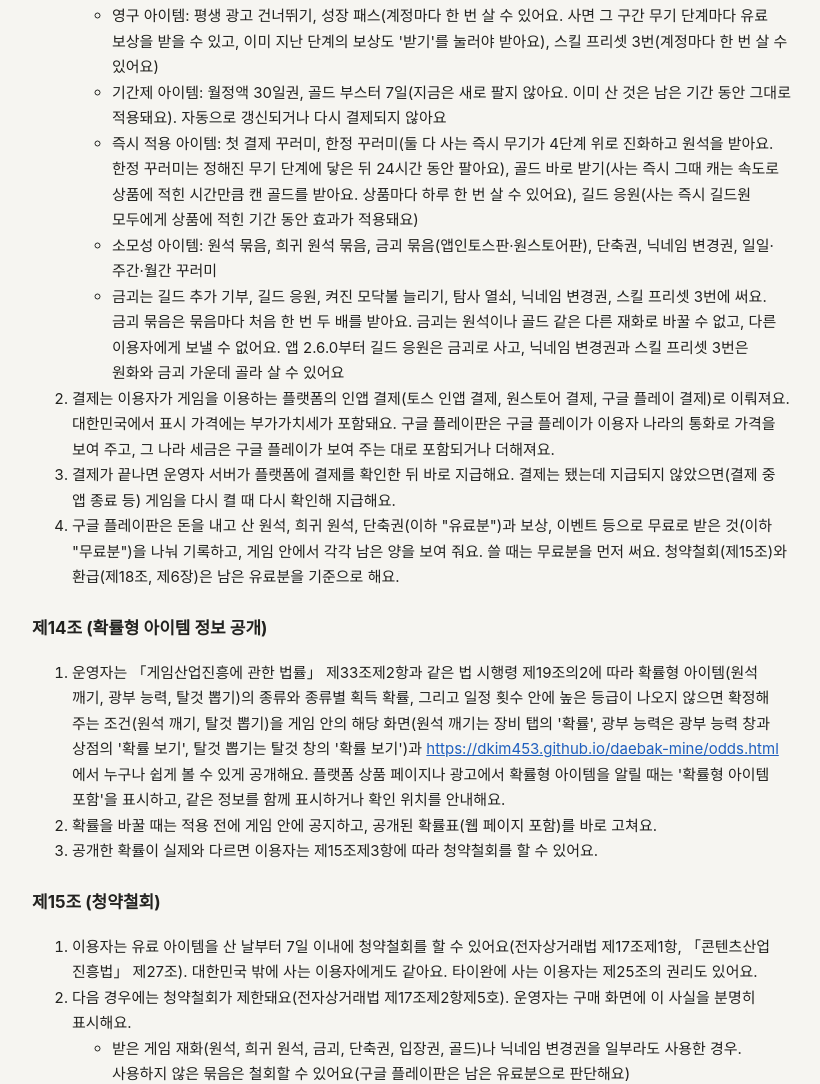
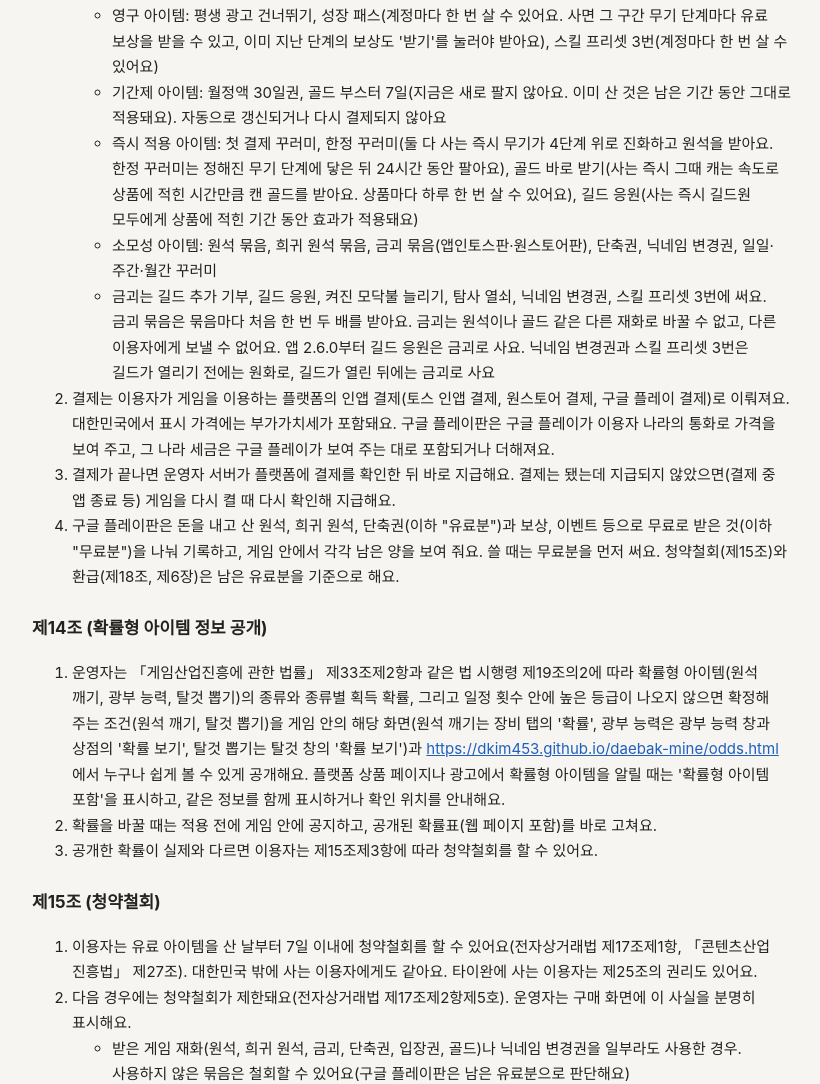
Before and after one commit to dkim453/dkim453.github.io, a plain HTML site: page daebak-mine/terms.ko.html in a window 1280 px wide. Shown: the part 3718-4802 px from the top of the page, without its empty margins (228-1048 px from the left). Drawn offline with Linux system fonts and the light colour scheme.

Commit message:
보물캐기 약관(.ko) 13조 금괴 글: 닉네임 변경권·프리셋 3번은 길드 전 원화, 길드 뒤 금괴

```diff
--- a/daebak-mine/terms.ko.html
+++ b/daebak-mine/terms.ko.html
@@ -43,7 +43,7 @@ a{color:#1f5fbf}
 <ol><li>이용자가 제10조제2항이나 제11조를 위반하면 운영자는 위반의 정도에 따라 부정하게 얻은 아이템 회수, 순위·대결 제외, 기간 또는 영구 이용 제한 등 필요한 조치를 할 수 있어요.</li><li>이용자는 <a href="mailto:aucuaglabs@gmail.com">aucuaglabs@gmail.com</a>로 이의를 제기할 수 있어요. 이의가 정당하면 바로 조치를 풀어요.</li><li>구글 플레이판에서는 기간을 정한 이용 제한(제10조제3항의 채팅 정지 포함)이 한 번에 7일을 넘지 않아요.</li><li>타이완에 사는 이용자에 대한 조치는 제25조에 따라 더 제한돼요.</li></ol>
 <h2>제4장 유료 아이템</h2>
 <h3>제13조 (유료 아이템의 종류와 구매)</h3>
-<ol><li>유료 아이템은 다음과 같아요. 상품별 가격, 내용, 이용 기간은 구매 화면에 표시해요.</li><ul><li>영구 아이템: 평생 광고 건너뛰기, 성장 패스(계정마다 한 번 살 수 있어요. 사면 그 구간 무기 단계마다 유료 보상을 받을 수 있고, 이미 지난 단계의 보상도 '받기'를 눌러야 받아요), 스킬 프리셋 3번(계정마다 한 번 살 수 있어요)</li><li>기간제 아이템: 월정액 30일권, 골드 부스터 7일(지금은 새로 팔지 않아요. 이미 산 것은 남은 기간 동안 그대로 적용돼요). 자동으로 갱신되거나 다시 결제되지 않아요</li><li>즉시 적용 아이템: 첫 결제 꾸러미, 한정 꾸러미(둘 다 사는 즉시 무기가 4단계 위로 진화하고 원석을 받아요. 한정 꾸러미는 정해진 무기 단계에 닿은 뒤 24시간 동안 팔아요), 골드 바로 받기(사는 즉시 그때 캐는 속도로 상품에 적힌 시간만큼 캔 골드를 받아요. 상품마다 하루 한 번 살 수 있어요), 길드 응원(사는 즉시 길드원 모두에게 상품에 적힌 기간 동안 효과가 적용돼요)</li><li>소모성 아이템: 원석 묶음, 희귀 원석 묶음, 금괴 묶음(앱인토스판·원스토어판), 단축권, 닉네임 변경권, 일일·주간·월간 꾸러미</li><li>금괴는 길드 추가 기부, 길드 응원, 켜진 모닥불 늘리기, 탐사 열쇠, 닉네임 변경권, 스킬 프리셋 3번에 써요. 금괴 묶음은 묶음마다 처음 한 번 두 배를 받아요. 금괴는 원석이나 골드 같은 다른 재화로 바꿀 수 없고, 다른 이용자에게 보낼 수 없어요. 앱 2.6.0부터 길드 응원은 금괴로 사고, 닉네임 변경권과 스킬 프리셋 3번은 원화와 금괴 가운데 골라 살 수 있어요</li></ul><li>결제는 이용자가 게임을 이용하는 플랫폼의 인앱 결제(토스 인앱 결제, 원스토어 결제, 구글 플레이 결제)로 이뤄져요. 대한민국에서 표시 가격에는 부가가치세가 포함돼요. 구글 플레이판은 구글 플레이가 이용자 나라의 통화로 가격을 보여 주고, 그 나라 세금은 구글 플레이가 보여 주는 대로 포함되거나 더해져요.</li><li>결제가 끝나면 운영자 서버가 플랫폼에 결제를 확인한 뒤 바로 지급해요. 결제는 됐는데 지급되지 않았으면(결제 중 앱 종료 등) 게임을 다시 켤 때 다시 확인해 지급해요.</li><li>구글 플레이판은 돈을 내고 산 원석, 희귀 원석, 단축권(이하 "유료분")과 보상, 이벤트 등으로 무료로 받은 것(이하 "무료분")을 나눠 기록하고, 게임 안에서 각각 남은 양을 보여 줘요. 쓸 때는 무료분을 먼저 써요. 청약철회(제15조)와 환급(제18조, 제6장)은 남은 유료분을 기준으로 해요.</li></ol>
+<ol><li>유료 아이템은 다음과 같아요. 상품별 가격, 내용, 이용 기간은 구매 화면에 표시해요.</li><ul><li>영구 아이템: 평생 광고 건너뛰기, 성장 패스(계정마다 한 번 살 수 있어요. 사면 그 구간 무기 단계마다 유료 보상을 받을 수 있고, 이미 지난 단계의 보상도 '받기'를 눌러야 받아요), 스킬 프리셋 3번(계정마다 한 번 살 수 있어요)</li><li>기간제 아이템: 월정액 30일권, 골드 부스터 7일(지금은 새로 팔지 않아요. 이미 산 것은 남은 기간 동안 그대로 적용돼요). 자동으로 갱신되거나 다시 결제되지 않아요</li><li>즉시 적용 아이템: 첫 결제 꾸러미, 한정 꾸러미(둘 다 사는 즉시 무기가 4단계 위로 진화하고 원석을 받아요. 한정 꾸러미는 정해진 무기 단계에 닿은 뒤 24시간 동안 팔아요), 골드 바로 받기(사는 즉시 그때 캐는 속도로 상품에 적힌 시간만큼 캔 골드를 받아요. 상품마다 하루 한 번 살 수 있어요), 길드 응원(사는 즉시 길드원 모두에게 상품에 적힌 기간 동안 효과가 적용돼요)</li><li>소모성 아이템: 원석 묶음, 희귀 원석 묶음, 금괴 묶음(앱인토스판·원스토어판), 단축권, 닉네임 변경권, 일일·주간·월간 꾸러미</li><li>금괴는 길드 추가 기부, 길드 응원, 켜진 모닥불 늘리기, 탐사 열쇠, 닉네임 변경권, 스킬 프리셋 3번에 써요. 금괴 묶음은 묶음마다 처음 한 번 두 배를 받아요. 금괴는 원석이나 골드 같은 다른 재화로 바꿀 수 없고, 다른 이용자에게 보낼 수 없어요. 앱 2.6.0부터 길드 응원은 금괴로 사요. 닉네임 변경권과 스킬 프리셋 3번은 길드가 열리기 전에는 원화로, 길드가 열린 뒤에는 금괴로 사요</li></ul><li>결제는 이용자가 게임을 이용하는 플랫폼의 인앱 결제(토스 인앱 결제, 원스토어 결제, 구글 플레이 결제)로 이뤄져요. 대한민국에서 표시 가격에는 부가가치세가 포함돼요. 구글 플레이판은 구글 플레이가 이용자 나라의 통화로 가격을 보여 주고, 그 나라 세금은 구글 플레이가 보여 주는 대로 포함되거나 더해져요.</li><li>결제가 끝나면 운영자 서버가 플랫폼에 결제를 확인한 뒤 바로 지급해요. 결제는 됐는데 지급되지 않았으면(결제 중 앱 종료 등) 게임을 다시 켤 때 다시 확인해 지급해요.</li><li>구글 플레이판은 돈을 내고 산 원석, 희귀 원석, 단축권(이하 "유료분")과 보상, 이벤트 등으로 무료로 받은 것(이하 "무료분")을 나눠 기록하고, 게임 안에서 각각 남은 양을 보여 줘요. 쓸 때는 무료분을 먼저 써요. 청약철회(제15조)와 환급(제18조, 제6장)은 남은 유료분을 기준으로 해요.</li></ol>
 <h3>제14조 (확률형 아이템 정보 공개)</h3>
 <ol><li>운영자는 「게임산업진흥에 관한 법률」 제33조제2항과 같은 법 시행령 제19조의2에 따라 확률형 아이템(원석 깨기, 광부 능력, 탈것 뽑기)의 종류와 종류별 획득 확률, 그리고 일정 횟수 안에 높은 등급이 나오지 않으면 확정해 주는 조건(원석 깨기, 탈것 뽑기)을 게임 안의 해당 화면(원석 깨기는 장비 탭의 '확률', 광부 능력은 광부 능력 창과 상점의 '확률 보기', 탈것 뽑기는 탈것 창의 '확률 보기')과 <a href="https://dkim453.github.io/daebak-mine/odds.html">https://dkim453.github.io/daebak-mine/odds.html</a> 에서 누구나 쉽게 볼 수 있게 공개해요. 플랫폼 상품 페이지나 광고에서 확률형 아이템을 알릴 때는 '확률형 아이템 포함'을 표시하고, 같은 정보를 함께 표시하거나 확인 위치를 안내해요.</li><li>확률을 바꿀 때는 적용 전에 게임 안에 공지하고, 공개된 확률표(웹 페이지 포함)를 바로 고쳐요.</li><li>공개한 확률이 실제와 다르면 이용자는 제15조제3항에 따라 청약철회를 할 수 있어요.</li></ol>
 <h3>제15조 (청약철회)</h3>
```
